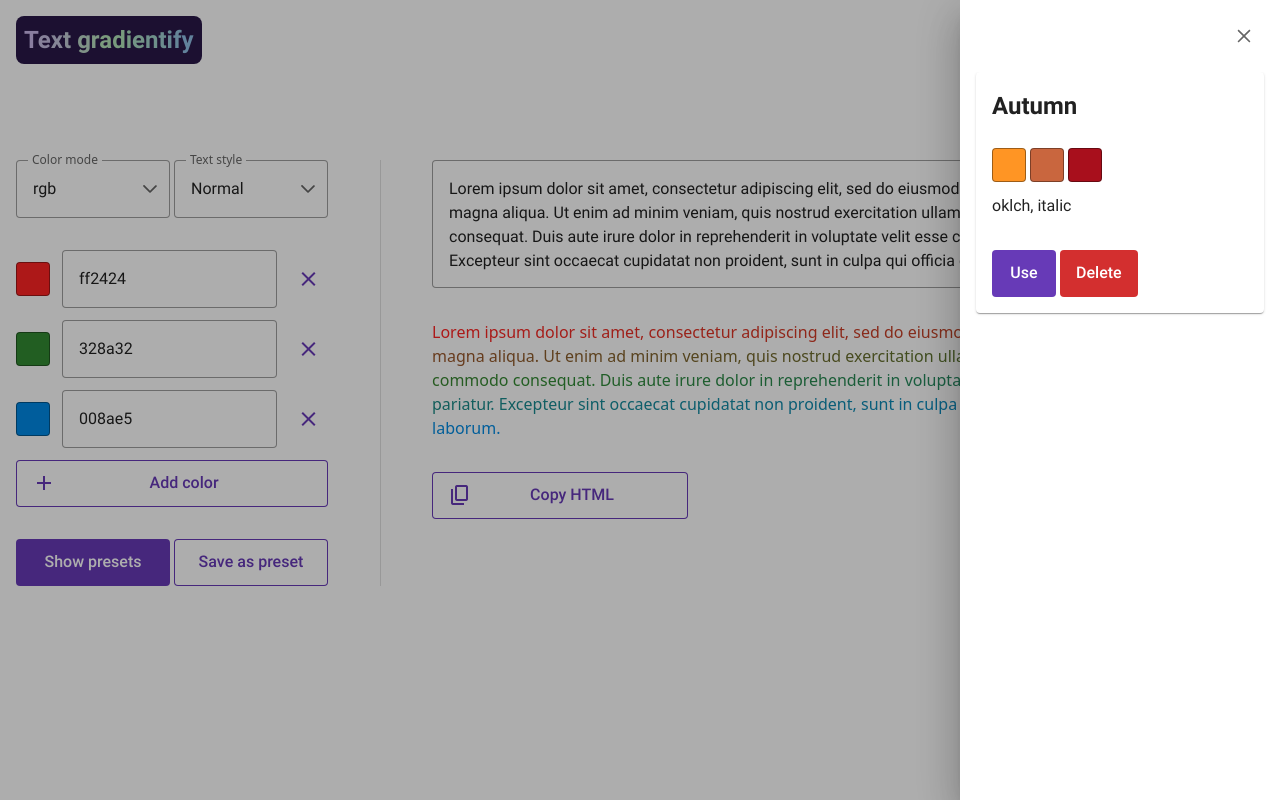
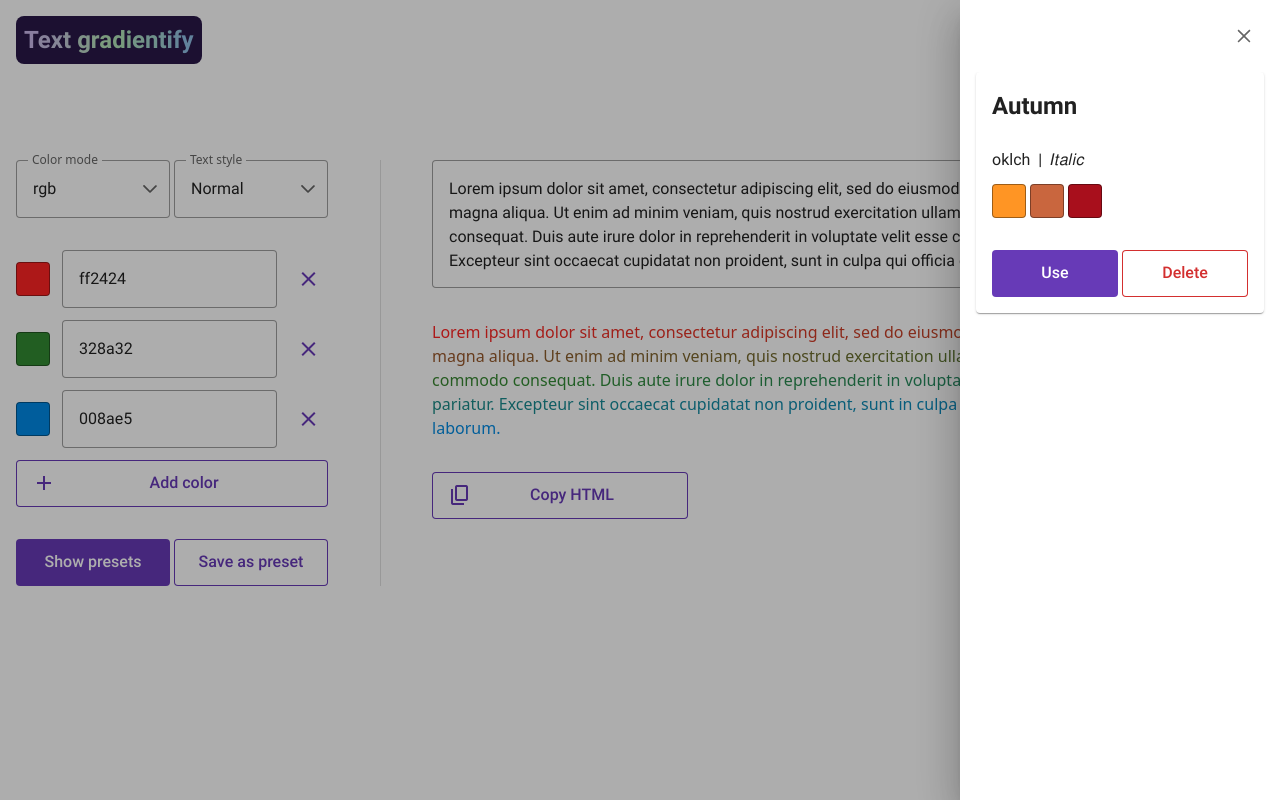
Before and after one commit to mitonik/text-gradientify, a React (Vite) app: page / in a window 1280 px wide. Both pictures are taken after a click on the button "Show presets". Built offline with nearby package versions, Linux system fonts and the light colour scheme.

Commit message:
feat: add confirmation dialog on delete

```diff
--- a/src/components/settings-editor/presets/preset-item.tsx
+++ b/src/components/settings-editor/presets/preset-item.tsx
@@ -2,6 +2,42 @@ import { Card } from "primereact/card";
 import { ColorPicker } from "primereact/colorpicker";
 import { Button } from "primereact/button";
 import { Preset } from "./presets";
+import { Style } from "../settings-editor";
+import { ConfirmDialog } from "primereact/confirmdialog";
+import { Toast } from "primereact/toast";
+import { useRef, useState } from "react";
+
+interface StyleOption {
+  label: string;
+  value: Style;
+}
+
+const STYLES: StyleOption[] = [
+  {
+    label: "Normal",
+    value: "normal",
+  },
+  {
+    label: "𝐁𝐨𝐥𝐝",
+    value: "bold",
+  },
+  {
+    label: "𝐼𝑡𝑎𝑙𝑖𝑐",
+    value: "italic",
+  },
+  {
+    label: "𝑩𝒐𝒍𝒅 𝑰𝒕𝒂𝒍𝒊𝒄",
+    value: "bold-italic",
+  },
+  {
+    label: "𝒮𝒸𝓇𝒾𝓅𝓉",
+    value: "script",
+  },
+  {
+    label: "𝓢𝓬𝓻𝓲𝓹𝓽 𝓑𝓸𝓵𝓭",
+    value: "script-bold",
+  },
+];
 
 interface PresetItemProps {
   preset: Preset;
@@ -12,28 +48,56 @@ interface PresetItemProps {
 export function PresetItem(props: PresetItemProps) {
   const { onPresetSelect, preset, onPresetDelete } = props;
 
+  const [visible, setVisible] = useState<boolean>(false);
+  const toast = useRef<Toast>(null);
+
+  const accept = () => {
+    onPresetDelete(preset.name);
+  };
+
   const footer = (
     <div className="flex gap-1">
-      <Button label="Use" onClick={() => onPresetSelect(preset)} />
       <Button
+        className="flex-1"
+        label="Use"
+        onClick={() => onPresetSelect(preset)}
+      />
+      <Button
+        className="flex-1"
+        outlined
         label="Delete"
-        onClick={() => onPresetDelete(preset.name)}
+        onClick={() => setVisible(true)}
         severity="danger"
       />
     </div>
   );
 
+  const styleLabel = STYLES.find(
+    (styleOption) => styleOption.value === preset.settings.style,
+  );
+
   return (
     <Card title={preset.name} footer={footer}>
+      <Toast ref={toast} />
+      <ConfirmDialog
+        dismissableMask
+        visible={visible}
+        onHide={() => setVisible(false)}
+        message="Are you sure you want to delete preset?"
+        header="Confirmation"
+        accept={accept}
+      />
       <div className="flex flex-col gap-3">
+        <div className="flex">
+          <span>{preset.settings.mode}</span>
+          <span className="px-2">|</span>
+          <span>{styleLabel?.label}</span>
+        </div>
         <div className="flex flex-wrap gap-1">
           {preset.settings.colors.map((color, index) => (
             <ColorPicker value={color} key={index} />
           ))}
         </div>
-        <span>
-          {preset.settings.mode}, {preset.settings.style}
-        </span>
       </div>
     </Card>
   );
```
